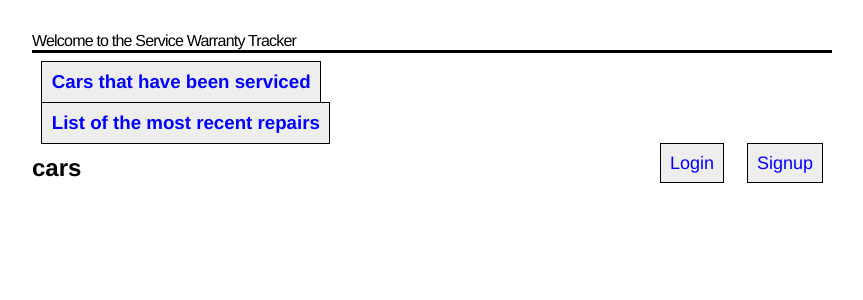
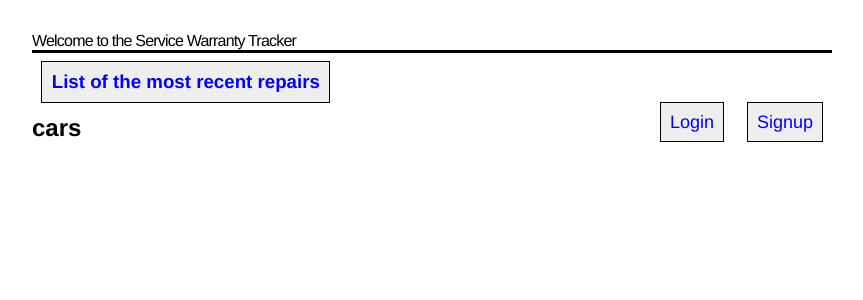
Before and after one commit to Michellemnfrt/ProjectQuatro, a Django app: template repairo/templates/repairs/car_list.html in a window 1280 px wide. Shown: the top 300 px of the page, without its empty margins (208-1071 px from the left). Run offline with Django 3.2, Linux system fonts and the light colour scheme; the template is opened without the code that fills it, so the values that code supplies are empty.

Commit message:
saved views

```diff
--- a/repairo/templates/repairs/base.html
+++ b/repairo/templates/repairs/base.html
@@ -10,7 +10,7 @@
     <h1>Welcome to the Service Warranty Tracker </h1>
     <nav>
         <h3>
-            <a href="/cars">Cars that have been serviced</a>
+            {% comment %} <a href="/cars">Cars that have been serviced</a> {% endcomment %}
         </h3>
         <h3>
             <a href="/">List of the most recent repairs</a>
```
